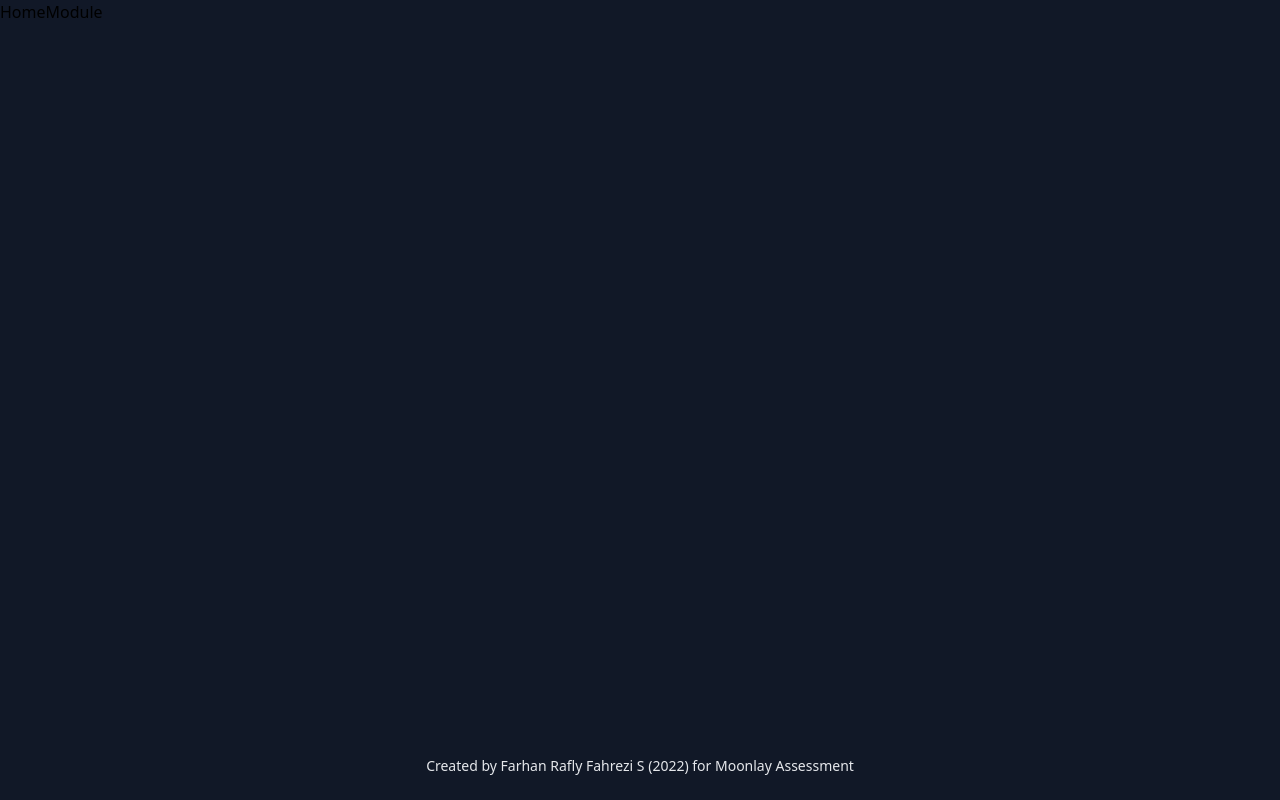
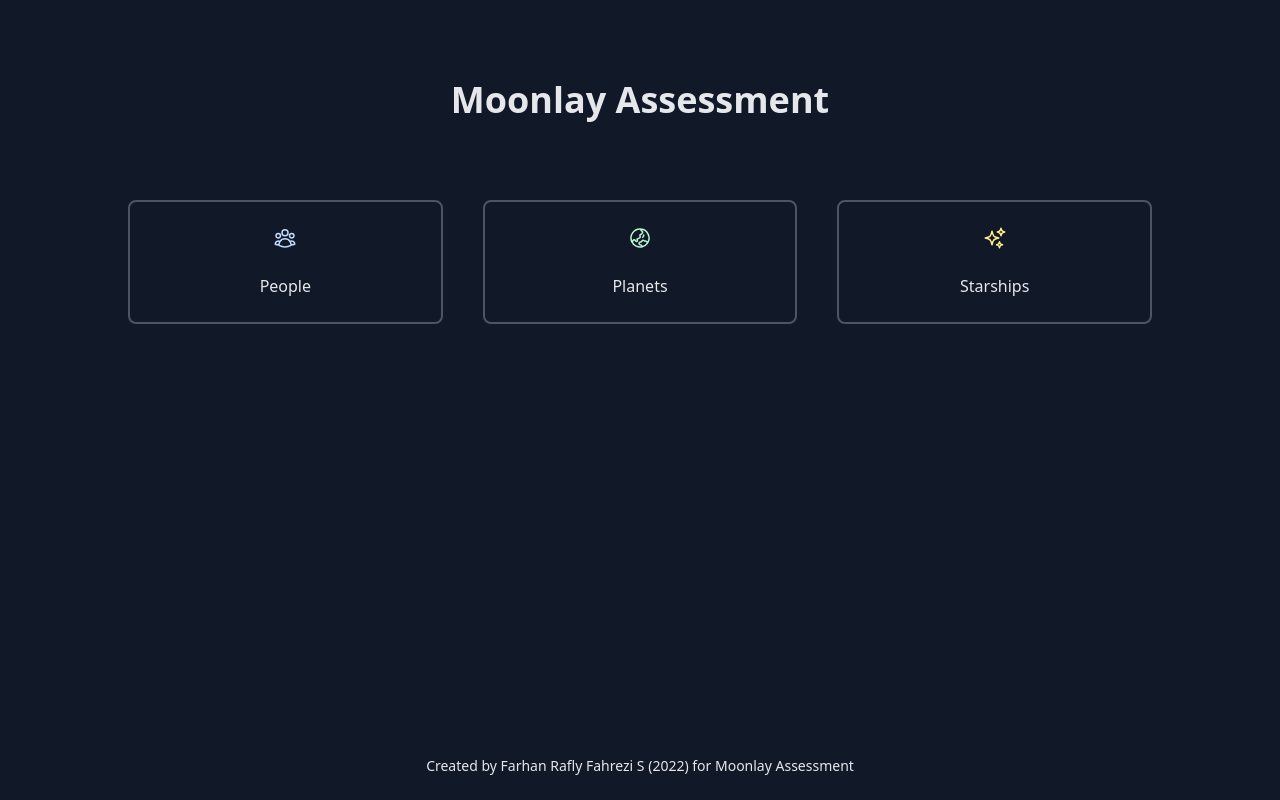
Before and after one commit to raflyfahrezi/moonlay-assessment, a React (Create React App) app: page / in a window 1280 px wide. Built offline with nearby package versions, Linux system fonts and the light colour scheme.

Commit message:
fix home modules

```diff
--- a/src/modules/home/index.tsx
+++ b/src/modules/home/index.tsx
@@ -1,7 +1,48 @@
-import React from 'react'
+import React, { useState } from 'react'
+
+import { Wrapper } from '@/components'
+import { StarIcon, PeopleIcon, PlanetIcon } from '@/assets'
+
+import Card from './card'
+import { Menu } from './types'
+import {
+    HomeModuleClassName,
+    HomeModuleTitleClassName,
+    HomeModuleCardsClassName,
+} from './styles'
 
 const HomeModule = () => {
-    return <div>HomeModule</div>
+    const [menus] = useState<Menu[]>([
+        {
+            title: 'People',
+            icon: <PeopleIcon />,
+        },
+        {
+            title: 'Planets',
+            icon: <PlanetIcon />,
+        },
+        {
+            title: 'Starships',
+            icon: <StarIcon />,
+        },
+    ])
+
+    return (
+        <Wrapper>
+            <div className={HomeModuleClassName}>
+                <div className={HomeModuleTitleClassName}>
+                    <p>Moonlay Assessment</p>
+                </div>
+                <div className={HomeModuleCardsClassName}>
+                    {menus.map((item) => {
+                        const { title, icon } = item
+
+                        return <Card key={title} title={title} icon={icon} />
+                    })}
+                </div>
+            </div>
+        </Wrapper>
+    )
 }
 
 export default HomeModule
--- /dev/null
+++ b/src/modules/home/styles.ts
@@ -0,0 +1,6 @@
+export const HomeModuleClassName =
+    'w-full flex flex-col items-center justify-center'
+
+export const HomeModuleTitleClassName = 'py-20 text-4xl font-bold'
+
+export const HomeModuleCardsClassName = 'w-full flex gap-10 justify-center'
--- /dev/null
+++ b/src/modules/home/types.ts
@@ -0,0 +1,6 @@
+import { ReactNode } from 'react'
+
+export interface Menu {
+    title: string
+    icon: ReactNode
+}
```
